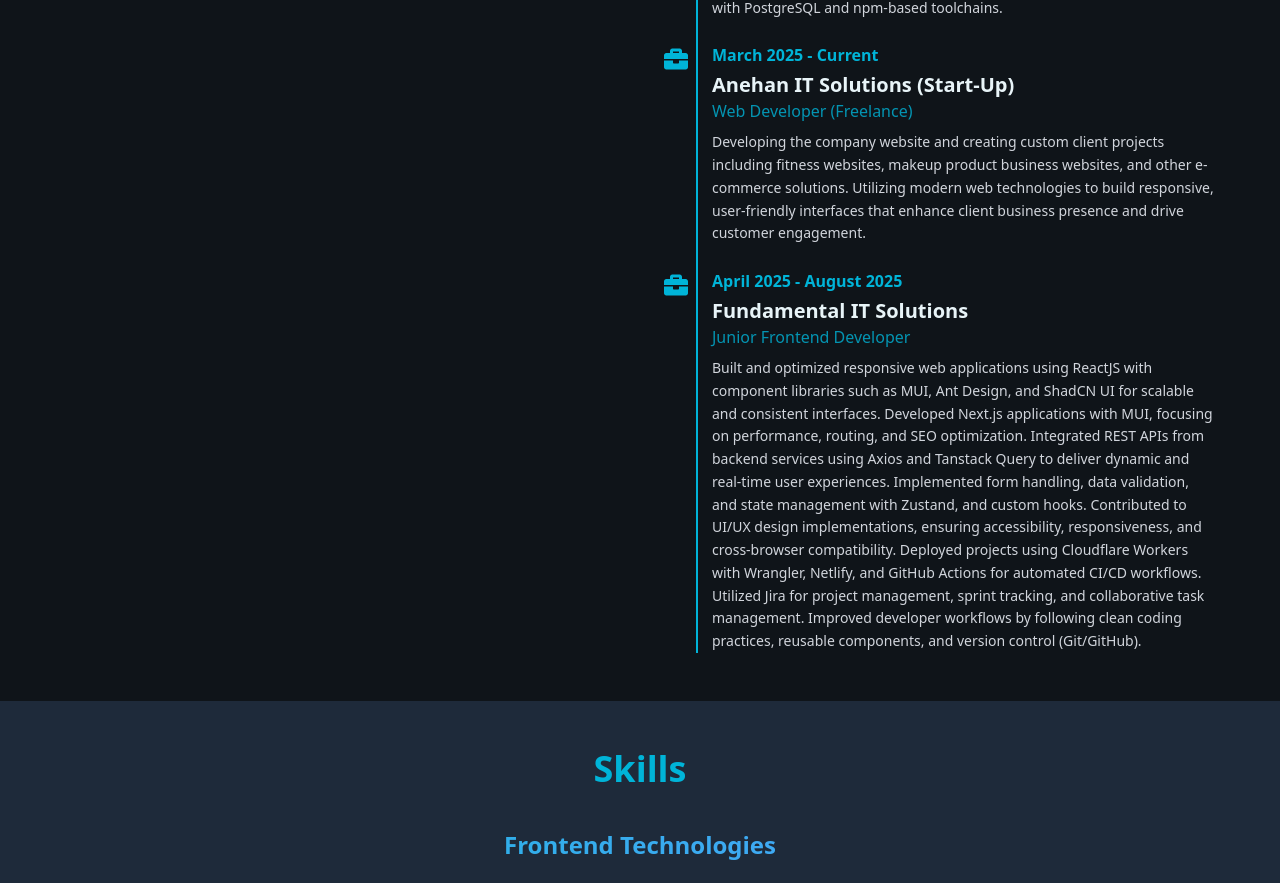
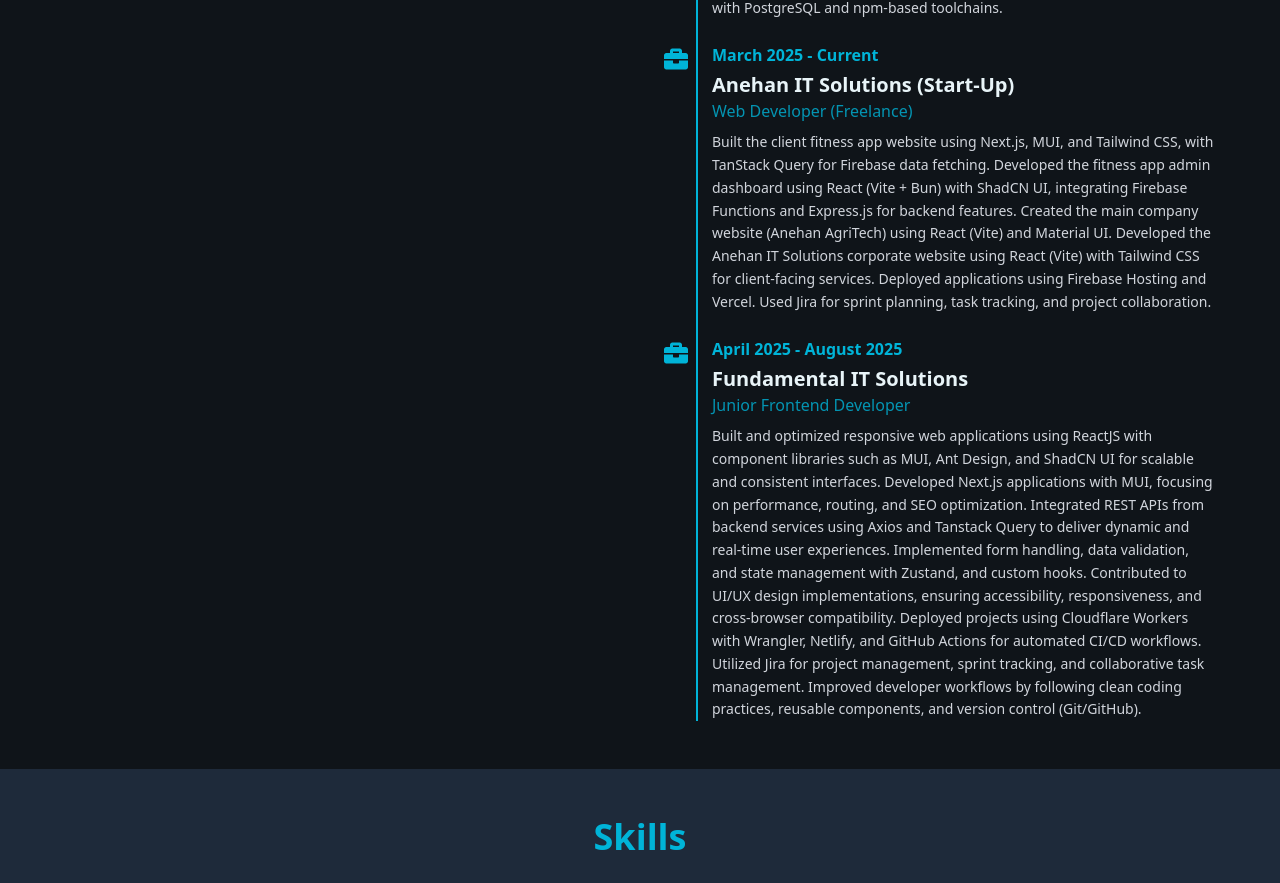
Before and after one commit to itsmeenavi/portfolio-lite, a React (Vite) app: page / in a window 1280 px wide. Shown: the part 2616-3499 px from the top of the page. Built offline with nearby package versions, Linux system fonts and the light colour scheme.

Commit message:
UPDATE: Anehan

```diff
--- a/src/components/WorkExperience.tsx
+++ b/src/components/WorkExperience.tsx
@@ -36,7 +36,7 @@
       position: 'Web Developer (Freelance)',
       years: 'March 2025 - Current',
       description:
-        'Developing the company website and creating custom client projects including fitness websites, makeup product business websites, and other e-commerce solutions. Utilizing modern web technologies to build responsive, user-friendly interfaces that enhance client business presence and drive customer engagement.',
+        'Built the client fitness app website using Next.js, MUI, and Tailwind CSS, with TanStack Query for Firebase data fetching. Developed the fitness app admin dashboard using React (Vite + Bun) with ShadCN UI, integrating Firebase Functions and Express.js for backend features. Created the main company website (Anehan AgriTech) using React (Vite) and Material UI. Developed the Anehan IT Solutions corporate website using React (Vite) with Tailwind CSS for client-facing services. Deployed applications using Firebase Hosting and Vercel. Used Jira for sprint planning, task tracking, and project collaboration.',
     },
     {
       company: 'Fundamental IT Solutions',
```
